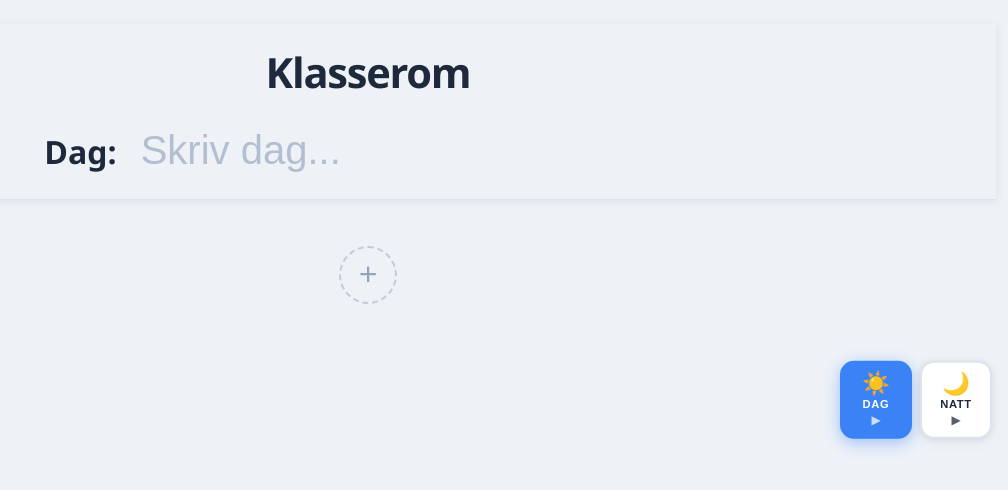
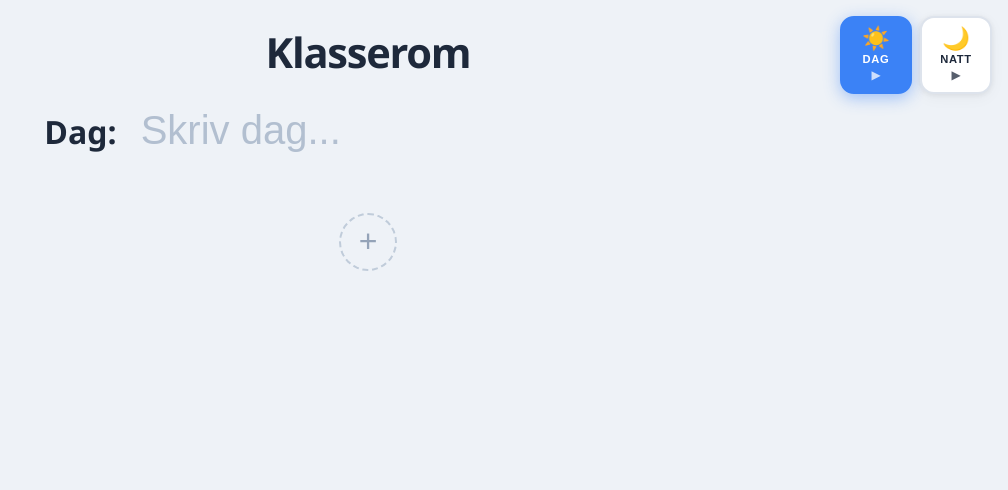
Before and after one commit to DymTho/julia-classroom, a plain HTML site: page index.html in a window 1280 px wide. Shown: the whole page, without its empty margins (272-1280 px from the left). Drawn offline with Linux system fonts and the light colour scheme.

Commit message:
Revert header to normal, restore theme controls to fixed position

```diff
--- a/index.html
+++ b/index.html
@@ -50,12 +50,12 @@
 
     /* ── Theme controls ── */
     .theme-controls {
-      position: absolute;
-      top: 50%;
+      position: fixed;
+      top: 16px;
       right: 16px;
-      transform: translateY(-50%);
       display: flex;
       gap: 8px;
+      z-index: 200;
     }
 
     .theme-btn {
@@ -100,16 +100,8 @@
 
     /* ── Header ── */
     .app-header {
-      position: sticky;
-      top: 0;
-      z-index: 100;
-      background: var(--bg);
       text-align: center;
-      padding: 20px 180px 20px;
-      margin-bottom: 24px;
-      box-shadow: 0 2px 10px rgba(0,0,0,0.07);
-      border-bottom: 1px solid var(--border);
-      transition: background 0.3s, border-color 0.3s;
+      margin-bottom: 32px;
     }
 
     .app-header h1 {
```
